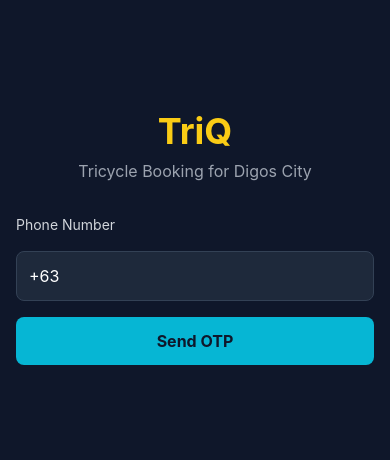
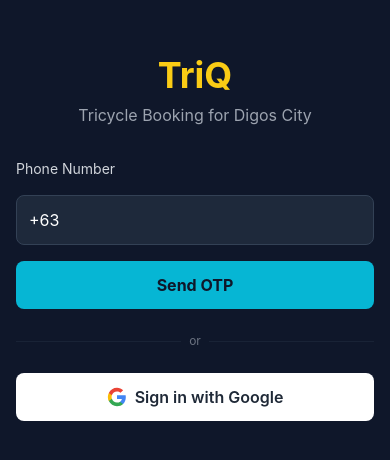
Before and after one commit to Botro-Plays/TriQ, a React (Vite) app in the folder apps/web/: page /login in a window 390 px wide. Shown: the part 184-644 px from the top of the page. Built offline with nearby package versions, Linux system fonts and the light colour scheme.

Commit message:
feat(auth): add Google Sign-In as alternative to phone OTP

```diff
--- a/apps/web/src/pages/Login.tsx
+++ b/apps/web/src/pages/Login.tsx
@@ -2,7 +2,7 @@ import { useState, useRef } from 'react';
 import { useAuthStore } from '../stores/authStore';
 import { useNavigate } from 'react-router-dom';
 import { auth, RecaptchaVerifier } from '../lib/firebase';
-import { signInWithPhoneNumber, ConfirmationResult } from 'firebase/auth';
+import { signInWithPhoneNumber, ConfirmationResult, GoogleAuthProvider, signInWithPopup } from 'firebase/auth';
 import { api } from '../lib/api';
 
 type UserRole = 'PASSENGER' | 'DRIVER' | 'OWNER' | 'STAFF';
@@ -20,6 +20,7 @@ export default function Login() {
   const [step, setStep] = useState<'phone' | 'otp' | 'role'>('phone');
   const [loading, setLoading] = useState(false);
   const [error, setError] = useState('');
+  const [needsPhone, setNeedsPhone] = useState(false);
   const confirmationRef = useRef<ConfirmationResult | null>(null);
   const recaptchaRef = useRef<RecaptchaVerifier | null>(null);
   const setAuth = useAuthStore((s) => s.setAuth);
@@ -85,17 +86,54 @@ export default function Login() {
     }
   };
 
+  const signInWithGoogle = async () => {
+    setError('');
+    setLoading(true);
+    try {
+      const provider = new GoogleAuthProvider();
+      provider.addScope('profile');
+      const result = await signInWithPopup(auth, provider);
+      const idToken = await result.user.getIdToken();
+      const hasPhone = !!result.user.phoneNumber;
+
+      (window as any).__pendingIdToken = idToken;
+      setNeedsPhone(!hasPhone);
+      if (!hasPhone) {
+        setPhone('+63');
+      }
+      setStep('role');
+    } catch (err: any) {
+      console.error('Google sign-in error:', err);
+      setError(err.message || 'Google sign-in failed');
+    } finally {
+      setLoading(false);
+    }
+  };
+
   const selectRole = async (role: UserRole) => {
     setLoading(true);
     try {
       const idToken = (window as any).__pendingIdToken;
       if (!idToken) throw new Error('Session expired');
-      const { data } = await api.post('/auth/verify-token', { idToken, role, phone });
+
+      const payload: any = { idToken, role };
+      if (needsPhone) {
+        const formatted = phone.startsWith('+') ? phone : '+63' + phone.replace(/^0/, '');
+        payload.phone = formatted;
+      }
+
+      const { data } = await api.post('/auth/verify-token', payload);
       setAuth(data.token, data.user);
       if (data.user.role === 'PASSENGER') navigate('/passenger');
       else if (data.user.role === 'DRIVER') navigate('/driver');
       else navigate('/admin');
     } catch (err: any) {
+      if (err.response?.data?.code === 'PHONE_REQUIRED') {
+        setError('Please enter your phone number');
+        setNeedsPhone(true);
+        setStep('role');
+        return;
+      }
       setError(err.response?.data?.error || err.message);
       setStep('phone');
     } finally {
@@ -131,6 +169,29 @@ export default function Login() {
           >
             {loading ? 'Sending...' : 'Send OTP'}
           </button>
+
+          <div className="relative py-2">
+            <div className="absolute inset-0 flex items-center">
+              <div className="w-full border-t border-triq-light/30" />
+            </div>
+            <div className="relative flex justify-center text-xs">
+              <span className="px-2 bg-triq-dark text-gray-500">or</span>
+            </div>
+          </div>
+
+          <button
+            onClick={signInWithGoogle}
+            disabled={loading}
+            className="w-full p-3 rounded-lg bg-white text-gray-800 font-semibold hover:bg-gray-100 transition-all disabled:opacity-50 flex items-center justify-center gap-2"
+          >
+            <svg className="w-5 h-5" viewBox="0 0 24 24">
+              <path fill="#4285F4" d="M22.56 12.25c0-.78-.07-1.53-.2-2.25H12v4.26h5.92a5.06 5.06 0 0 1-2.2 3.32v2.77h3.57c2.08-1.92 3.28-4.74 3.28-8.1z" />
+              <path fill="#34A853" d="M12 23c2.97 0 5.46-.98 7.28-2.66l-3.57-2.77c-.98.66-2.23 1.06-3.71 1.06-2.86 0-5.29-1.93-6.16-4.53H2.18v2.84C3.99 20.53 7.7 23 12 23z" />
+              <path fill="#FBBC05" d="M5.84 14.09c-.22-.66-.35-1.36-.35-2.09s.13-1.43.35-2.09V7.07H2.18C1.43 8.55 1 10.22 1 12s.43 3.45 1.18 4.93l2.85-2.22.81-.62z" />
+              <path fill="#EA4335" d="M12 5.38c1.62 0 3.06.56 4.21 1.64l3.15-3.15C17.45 2.09 14.97 1 12 1 7.7 1 3.99 3.47 2.18 7.07l3.66 2.84c.87-2.6 3.3-4.53 6.16-4.53z" />
+            </svg>
+            Sign in with Google
+          </button>
         </div>
       )}
 
@@ -165,13 +226,25 @@ export default function Login() {
       {step === 'role' && (
         <div className="w-full max-w-sm space-y-4">
           <p className="text-center text-gray-300">Select your role</p>
+          {needsPhone && (
+            <div className="space-y-2">
+              <label className="block text-sm text-gray-300">Phone Number (required for rides)</label>
+              <input
+                type="tel"
+                value={phone}
+                onChange={(e) => setPhone(e.target.value)}
+                placeholder="+63 912 345 6789"
+                className="w-full p-3 rounded-lg bg-triq-slate border border-triq-light text-white focus:border-triq-cyan focus:outline-none"
+              />
+            </div>
+          )}
           {error && <p className="text-red-400 text-sm text-center">{error}</p>}
           <div className="space-y-3">
             {ROLES.map((r) => (
               <button
                 key={r.value}
                 onClick={() => selectRole(r.value)}
-                disabled={loading}
+                disabled={loading || (needsPhone && !phone.replace('+63', '').replace(/^0/, ''))}
                 className="w-full p-4 rounded-xl bg-triq-slate border border-triq-light hover:border-triq-cyan hover:shadow-neon transition-all text-left disabled:opacity-50"
               >
                 <div className="text-white font-semibold">{r.label}</div>
```
Also changed, not shown: 2 other files (tests, documents, lock files or other folders).
